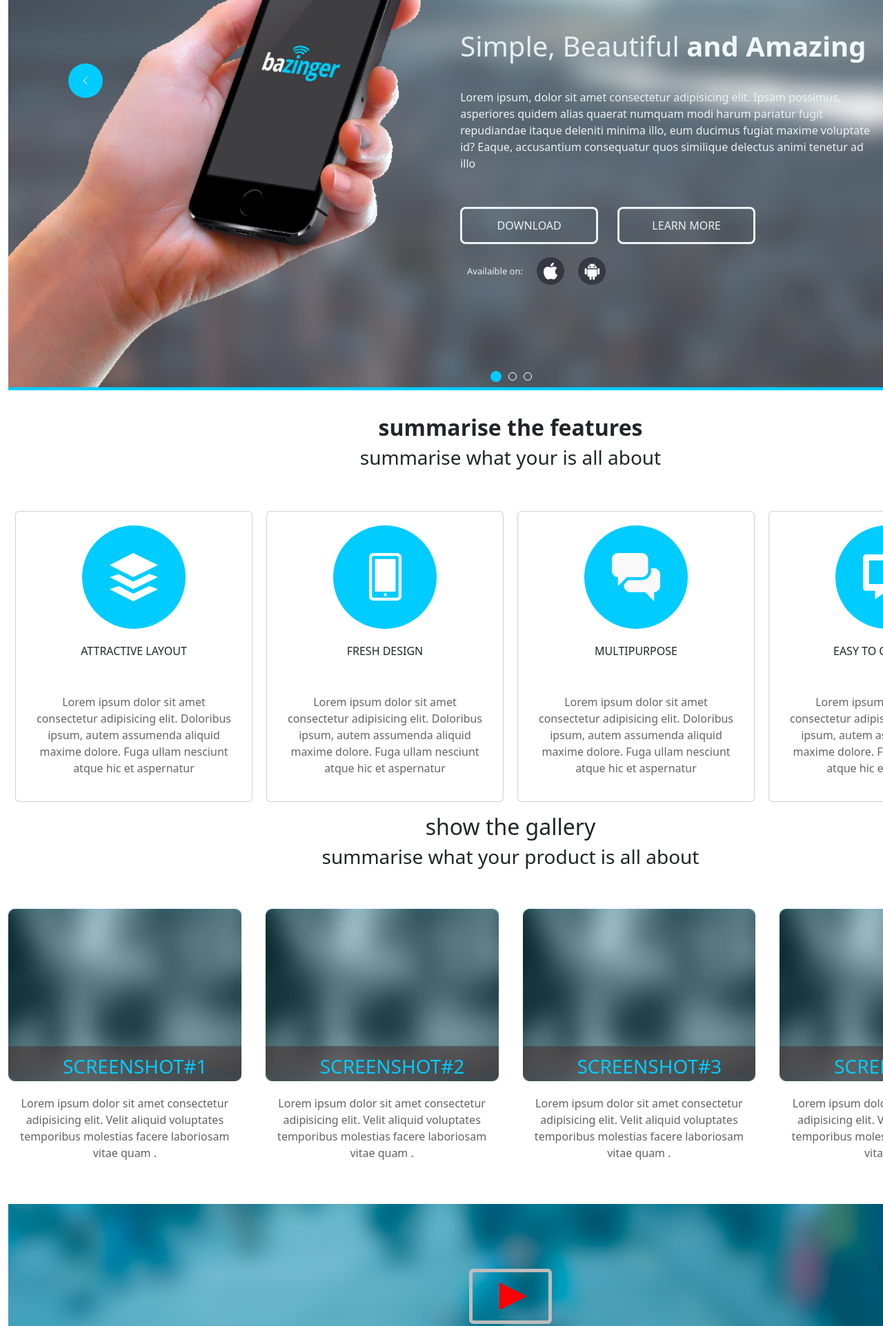
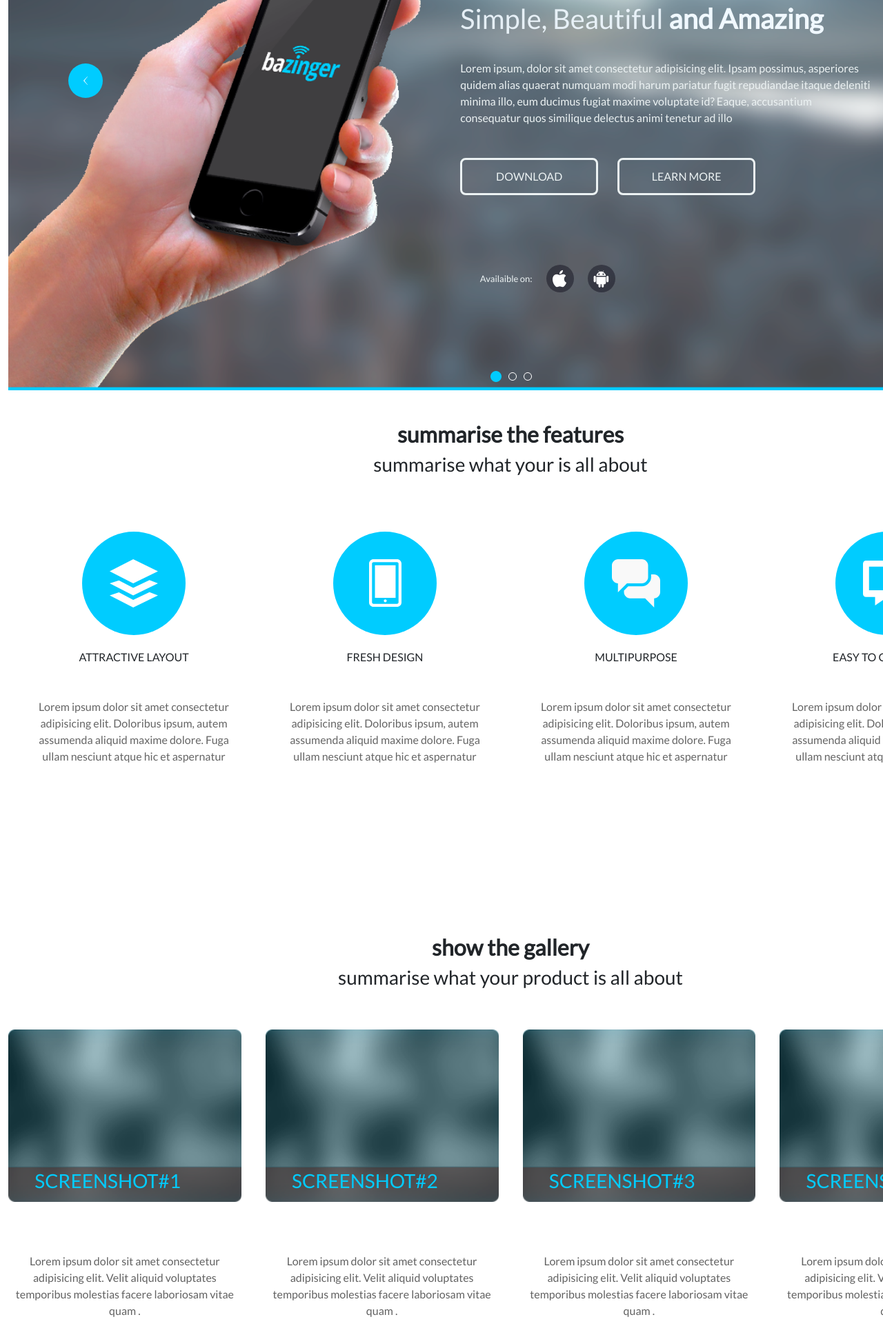
Before and after one commit to GennadyBerg/bezinger, a plain HTML site: page index.html in a window 1280 px wide. Shown: the part 338-2261 px from the top of the page at 69% size. Drawn offline with nearby package versions, Linux system fonts and the light colour scheme.

Commit message:
fixet position

```diff
--- a/index.css
+++ b/index.css
@@ -9,12 +9,13 @@
     /* box-sizing: border-box; */
     text-decoration: none;
     list-style-type: none;
+    font-family: 'Lato', sans-serif;
 }
 
 .container {
     min-width: 1480px;
     max-width: 1480px;
-    margin: auto;
+    /* margin: auto; */
 
 }
 
@@ -29,6 +30,7 @@
 
 header {
     display: flex;
+    padding: 10px;
     justify-content: space-evenly;
     align-items: center;
     height: 100px;
@@ -43,6 +45,8 @@ header {
 nav {
     width: 50%;
     margin-left: -6%;
+    position: relative;
+    top: 10px
 }
 
 nav>ul {
@@ -57,6 +61,7 @@ nav>ul>li>a {
     color: aliceblue;
     position: relative;
     display: inline-block;
+    text-decoration: none;
 
 }
 
@@ -119,7 +124,7 @@ nav>ul>li>a:hover::after {
     position: absolute;
     width: 60%;
     left: 45%;
-    top: 35%;
+    top: 30%;
     display: flex;
     flex-direction: column;
 
@@ -137,7 +142,7 @@ h1>strong {
 }
 
 p {
-    padding-top: 30px;
+    padding-top: 28px;
     color: #ecf2f3;
     font-weight: 100;
     width: 600px;
@@ -146,7 +151,7 @@ p {
 
 .button-wrap {
     display: flex;
-    padding-top: 35px;
+    padding-top: 30px;
 }
 
 button {
@@ -172,8 +177,8 @@ button:hover {
     color: #ecf2f3;
     font-size: small;
     position: absolute;
-    top: 460px;
-    right: 590px;
+    top: 60%;
+    right: calc(40% - 6px);
 }
 
 .scroll-icon {
@@ -213,16 +218,17 @@ button:hover {
 /* BOX2 */
 /* /////////////////////////////////////////////////// */
 .box2 {
-    height: 580px;
+    height: 680px;
     display: flex;
     position: relative;
     flex-direction: column;
     text-align: center;
+    margin-bottom: 30px;
 }
 
 .box2>h2 {
-    margin-top: 35px;
-    font-weight: 800;
+    margin-top: 45px;
+    font-weight: 900;
 }
 
 .box2>h3 {
@@ -245,6 +251,7 @@ button:hover {
     padding: 20px 25px;
     justify-content: start;
     margin: 10px;
+    border: none;
 
 }
 
@@ -281,16 +288,18 @@ button:hover {
 /* cection BLOCK3   GALARY*/
 /* /////////////////////////////////// */
 .box3 {
+    margin-top: 15px;
     display: flex;
     justify-content: center;
     align-items: center;
-    height: 600px;
+    height: 690px;
     flex-direction: column;
 
 }
 
 .box3>h2 {
     padding: 6px 0 0 0;
+    font-weight: 900;
 
 }
 
@@ -338,8 +347,8 @@ button:hover {
 
 
 .item :first-child {
-    font-size: 50px;
-    font-weight: 900;
+    font-size: 40px;
+    font-weight: 700;
     color: #ecf2f3;
     position: absolute;
     width: 50px;
@@ -356,14 +365,20 @@ button:hover {
 
 .item>h3 {
     position: absolute;
-    top: calc(58% - 20px);
-    left: calc(50% - 90px);
+    top: calc(58% - 29px);
+    left: calc(38% - 90px);
     color: var(--hovercolor);
+
 }
 
-.item :last-child {
-    padding-bottom: 10%;
+
+.item>span:last-child {
+    /* display: inline-block; */
+    padding-top: 70px;
+    /* bottom: 0; */
     color: #0000009e;
+    position: relative;
+    top: 20px;
 }
 /* section BLOCK4 VIDEO */
 /* ///////////////////////////////////// */
@@ -377,6 +392,7 @@ button:hover {
     background-image: url(/video_box_cover.png);
     background-position: center;
     background-size: cover;
+
 }
 
 .box4::after {
@@ -397,7 +413,7 @@ button:hover {
 
 .box4>p {
     display: inline-block;
-    width: 35%;
+    width: 45%;
     padding: 25px;
     text-align: start;
 
@@ -425,7 +441,7 @@ button:hover {
     height: 0;
     border-style: solid;
     border-width: 20px 0 20px 40px;
-    border-color: transparent transparent transparent red;
+    border-color: transparent transparent transparent rgb(250, 249, 249);
     position: relative;
     left: 4px;
 }
@@ -450,7 +466,7 @@ button:hover {
     background-color: var(--hovercolor);
     display: flex;
     color: #ecf2f3;
-    font-size: 50px;
+    font-size: 40px;
     text-align: center;
     justify-content: center;
     flex-direction: column;
@@ -459,6 +475,7 @@ button:hover {
 
 }
 .form-container {
+    width: 90%;
     height: 520px;
     margin: auto;
     position: relative;
@@ -475,6 +492,7 @@ input {
     margin-bottom: 20px;
     text-align: center;
     font-weight: 600;
+    font-size: 20px;
 
 }
 
@@ -500,7 +518,7 @@ input[type="submit"] {
     background-color: rgb(68, 67, 67);
     color: var(--hovercolor);
     height: 55px;
-    font-size: large;
+    font-size: 20px;
     padding-top: 10px;
 }
 fieldset {
--- a/index.html
+++ b/index.html
@@ -5,8 +5,12 @@
     <meta charset="UTF-8">
     <meta name="viewport" content="width=device-width, initial-scale=1.0">
     <title>Document</title>
+    <link rel="stylesheet" href="/normalize.css">
     <link href="https://cdn.jsdelivr.net/npm/bootstrap@5.3.0/dist/css/bootstrap.min.css" rel="stylesheet"
         integrity="sha384-9ndCyUaIbzAi2FUVXJi0CjmCapSmO7SnpJef0486qhLnuZ2cdeRhO02iuK6FUUVM" crossorigin="anonymous">
+    <link rel="preconnect" href="https://fonts.googleapis.com">
+    <link rel="preconnect" href="https://fonts.gstatic.com" crossorigin>
+    <link href="https://fonts.googleapis.com/css2?family=Lato&display=swap" rel="stylesheet">
     <link rel="stylesheet" href="/index.css">
 
 </head>
@@ -91,7 +95,7 @@
                     </div>
                 </div>
                 <div class="marker">
-                    <img src="/Ellipse 1.png"><img src="/bezinger/Ellipse 1 copy 2.png"><img
+                    <img src="/Ellipse 1.png"><img src="/Ellipse 1 copy 2.png"><img
                         src="/Ellipse 1 copy 2.png">
                 </div>
             </div>
```
